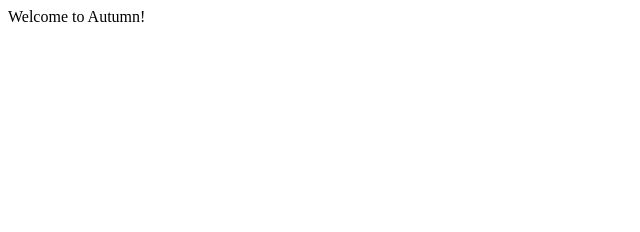
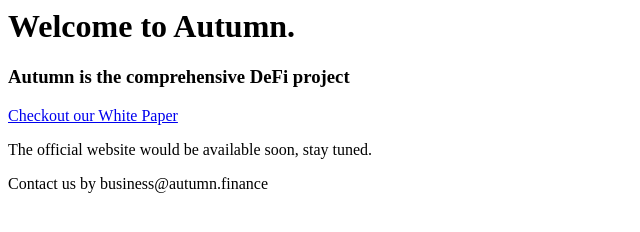
Before and after one commit to Parth59/autumn-finance.github.io, a plain HTML site: page index.html in a window 1280 px wide. Shown: the whole page, without its empty margins (0-640 px from the left). Drawn offline with Linux system fonts and the light colour scheme.

Commit message:
Add files via upload

```diff
--- a/index.html
+++ b/index.html
@@ -4,6 +4,22 @@
     </head>
 
     <body>
-        Welcome to Autumn!
+        <h1>
+            Welcome to Autumn.
+        </h1>
+
+        <h3>
+            Autumn is the comprehensive DeFi project
+        </h3>
+
+        <a href="https://github.com/autumn-finance/Whitepaper/raw/main/autumn_whitepaper_en.pdf">Checkout our White Paper</a>
+
+        <p>
+            The official website would be available soon, stay tuned.
+        </p>
+
+        <p>
+            Contact us by business@autumn.finance
+        </p>
     </body>
 </html>
```
